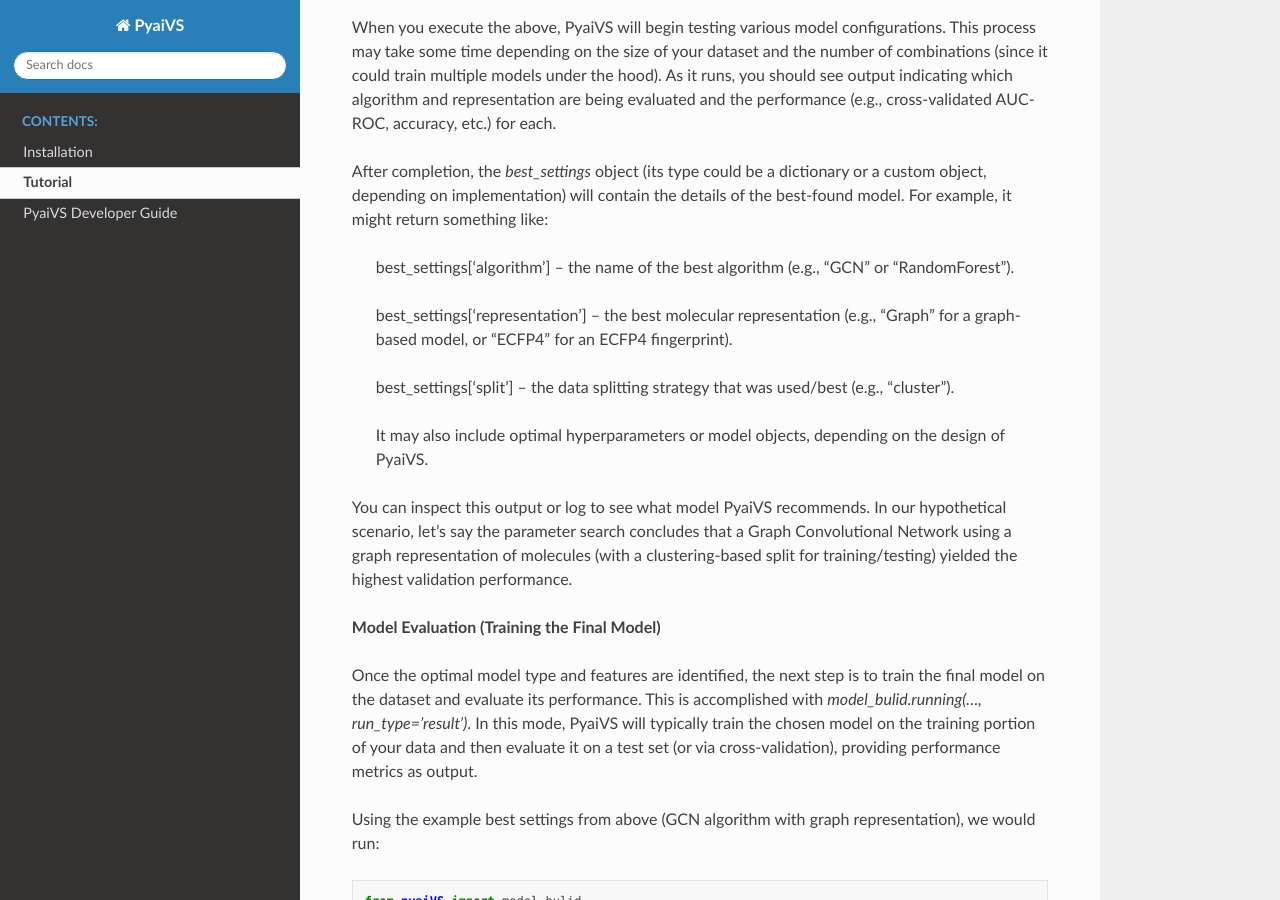
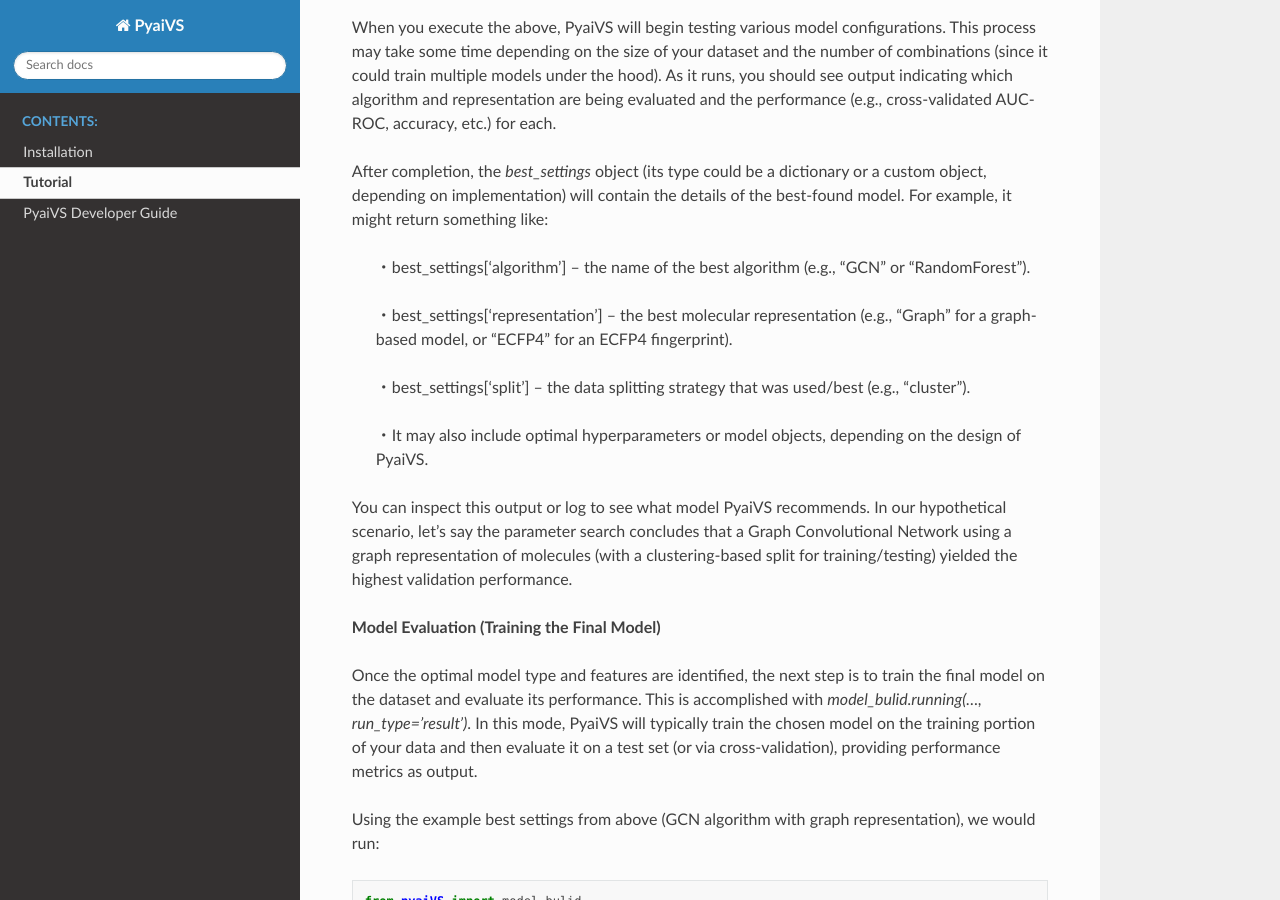
Before and after one commit to danqingmk/OpenVS_PyaiVS, a Sphinx documentation site: the page built from docs/tutorial.rst, in a window 1280 px wide and 900 px high, scrolled down 1607 px. Built offline with Sphinx 7.4.7 and the Read the Docs theme 3.1.0, drawn with Linux system fonts in a browser that asks for light colours; some of the changed text lies outside the part shown.

Commit message:
Update tutorial.rst

```diff
--- a/docs/tutorial.rst
+++ b/docs/tutorial.rst
@@ -43,13 +43,13 @@ When you execute the above, PyaiVS will begin testing various model configuratio
 
 After completion, the *best_settings* object (its type could be a dictionary or a custom object, depending on implementation) will contain the details of the best-found model. For example, it might return something like:
 
-   best_settings['algorithm'] – the name of the best algorithm (e.g., "GCN" or "RandomForest").
+   ・best_settings['algorithm'] – the name of the best algorithm (e.g., "GCN" or "RandomForest").
 
-   best_settings['representation'] – the best molecular representation (e.g., "Graph" for a graph-based model, or "ECFP4" for an ECFP4 fingerprint).
+   ・best_settings['representation'] – the best molecular representation (e.g., "Graph" for a graph-based model, or "ECFP4" for an ECFP4 fingerprint).
 
-   best_settings['split'] – the data splitting strategy that was used/best (e.g., "cluster").
+   ・best_settings['split'] – the data splitting strategy that was used/best (e.g., "cluster").
 
-   It may also include optimal hyperparameters or model objects, depending on the design of PyaiVS.
+   ・It may also include optimal hyperparameters or model objects, depending on the design of PyaiVS.
 
 You can inspect this output or log to see what model PyaiVS recommends. In our hypothetical scenario, let's say the parameter search concludes that a Graph Convolutional Network using a graph representation of molecules (with a clustering-based split for training/testing) yielded the highest validation performance.
 
```
Also changed, not shown: other parts of docs/tutorial.rst (+5 -5 lines).
